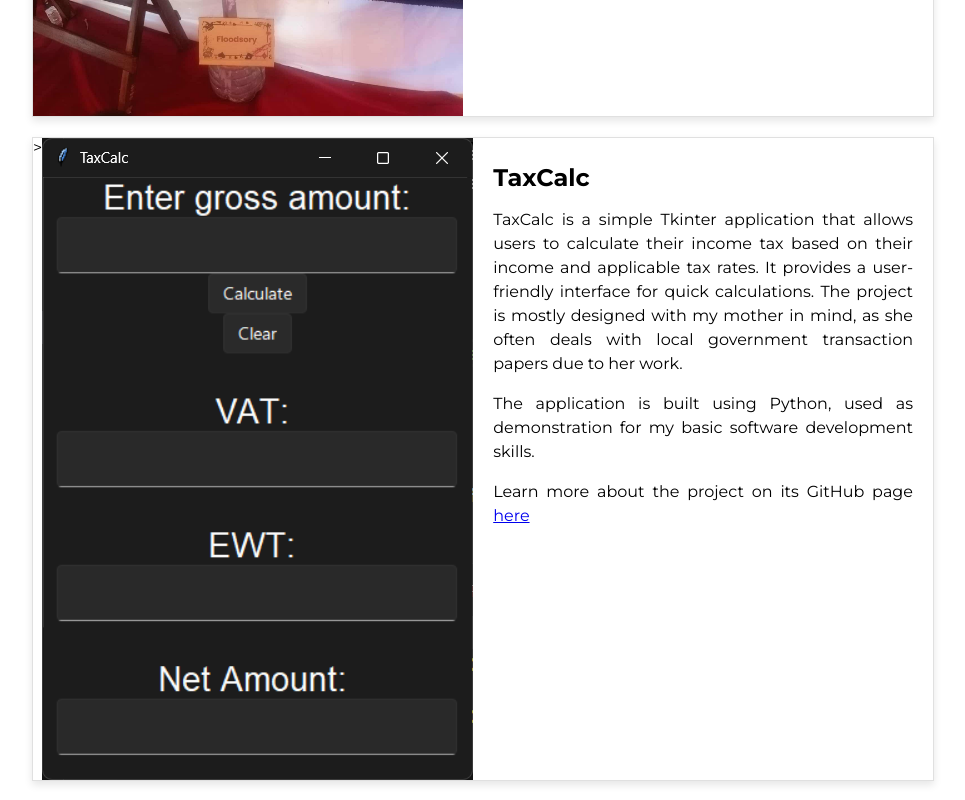
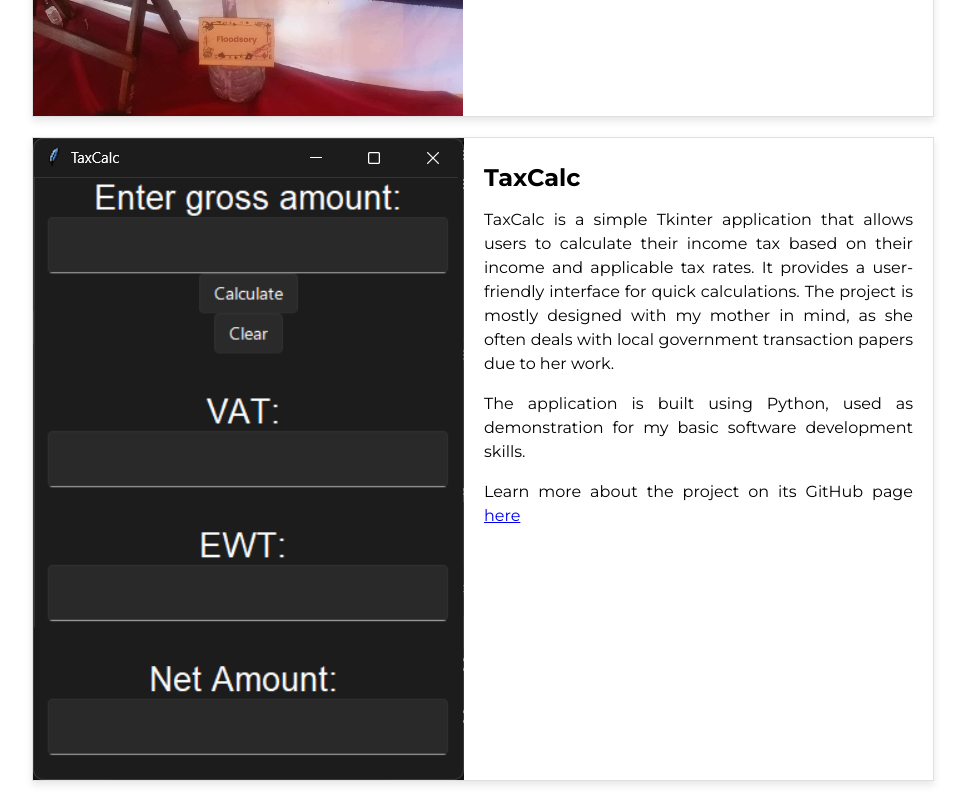
Before and after one commit to ehcnurr/myPortfolio, a plain HTML site: page index.html in a window 1280 px wide. Shown: the part 3700-4500 px from the top of the page, without its empty margins (157-1122 px from the left). Drawn offline with Linux system fonts and the light colour scheme.

Commit message:
Fix typo that mis-aligns project page

```diff
--- a/index.html
+++ b/index.html
@@ -180,7 +180,7 @@
                 </p>
             </div>
         </div>
-        <div class="projects-container" id="last-project">>
+        <div class="projects-container" id="last-project">
             <img src="./images/taxcalc.png" alt="Tax Calculator" class="project-image">
             <div class="project-text-column">
                 <h3>TaxCalc</h3>
```
